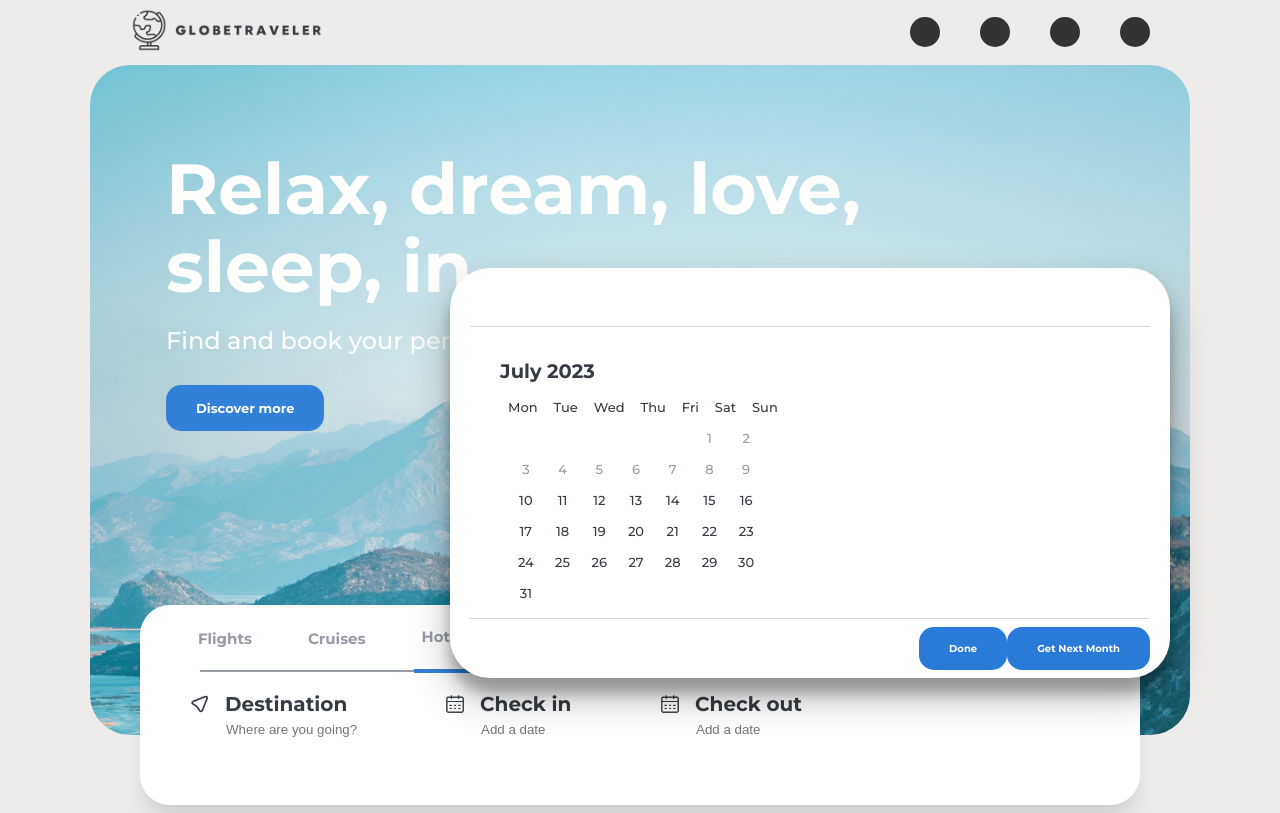
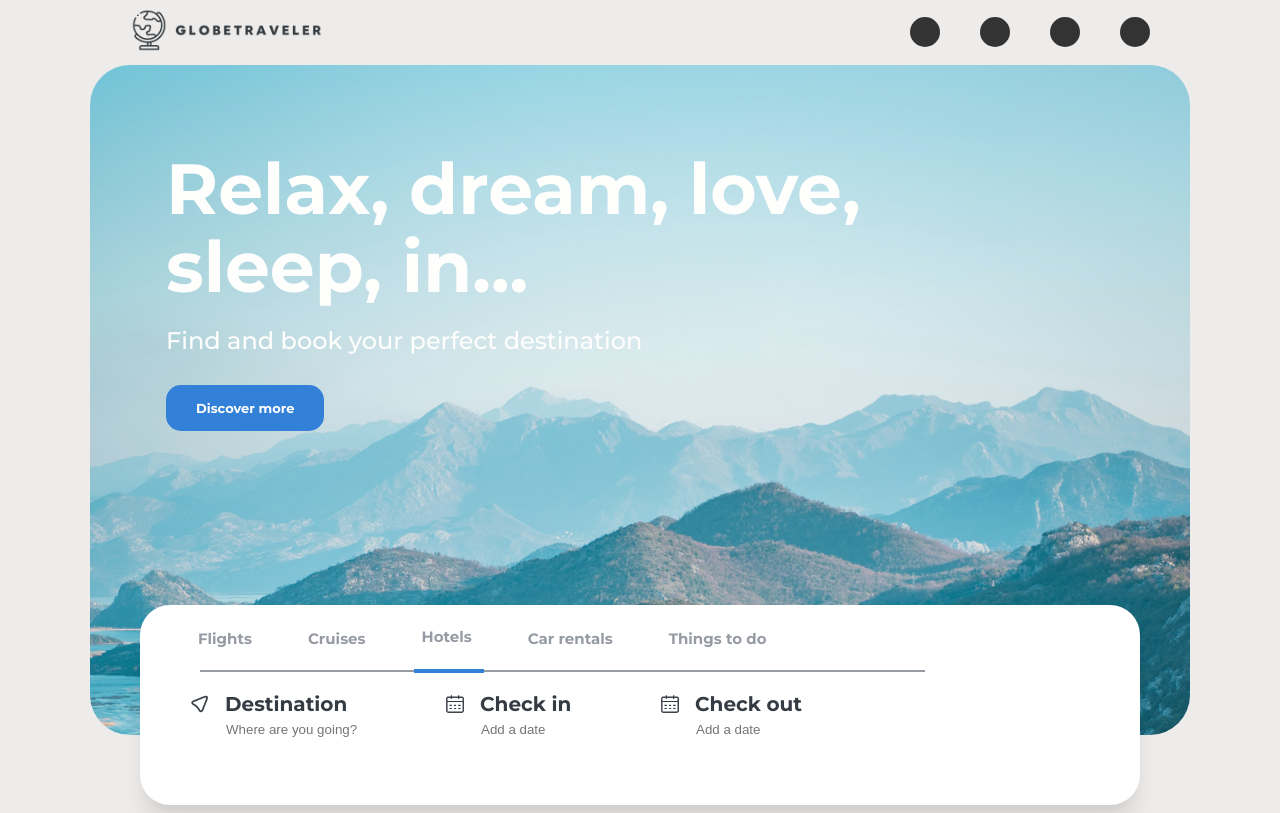
Before and after one commit to Leeuwestein/Booking-app, an Angular app: page / in a window 1280 px wide. Built offline with nearby package versions, Linux system fonts and the light colour scheme.

Commit message:
prepare for slider install

```diff
--- a/src/app/location-search/date/date-picker/date-picker.component.scss
+++ b/src/app/location-search/date/date-picker/date-picker.component.scss
@@ -1,5 +1,6 @@
 .date-picker {
-  display: flex;
+  display: none;
+  // display: flex;
   flex-direction: column;
   position: absolute;
   justify-content: center;
```
